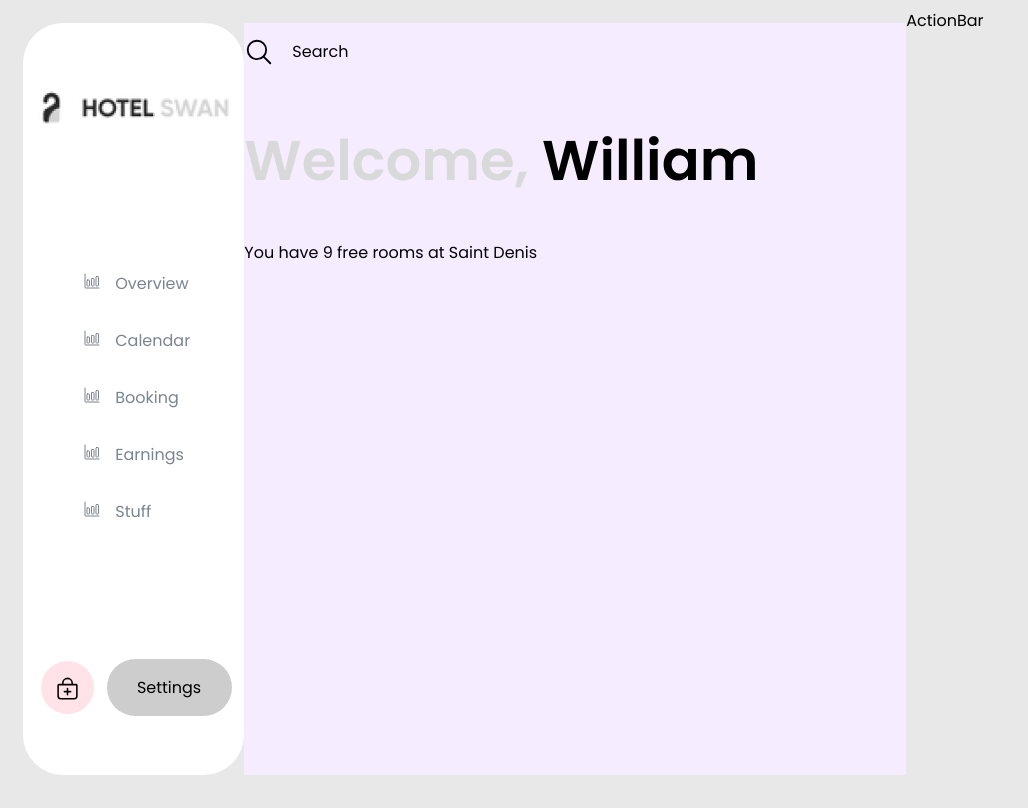
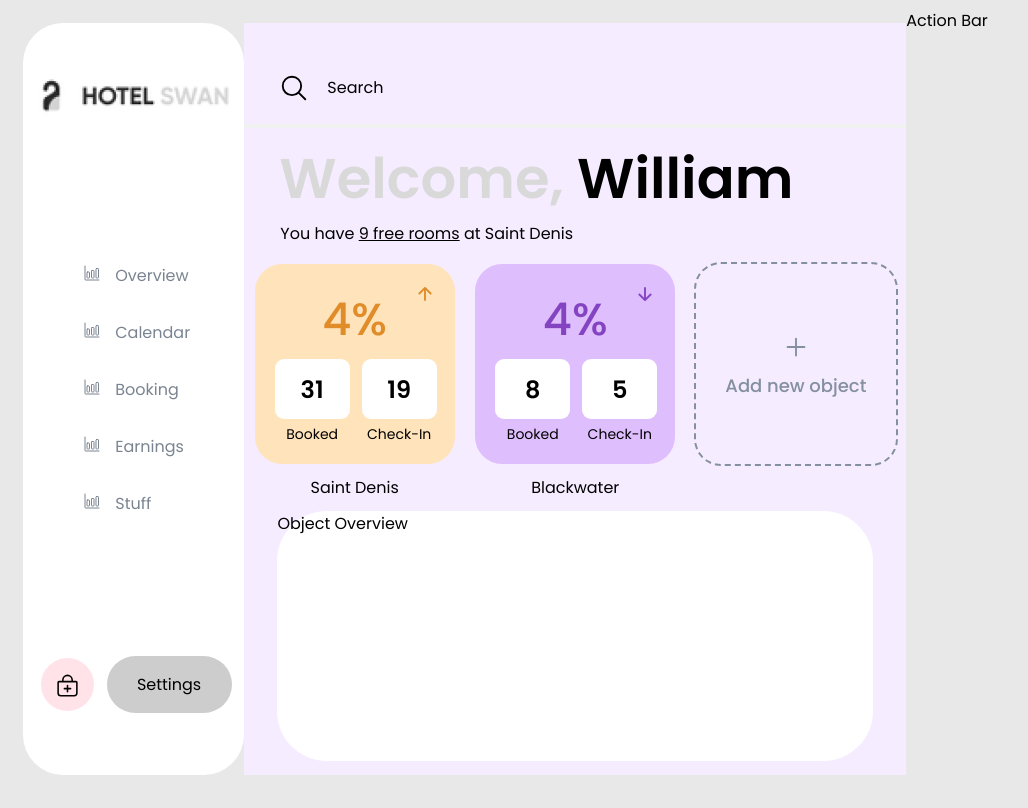
Before and after one commit to chris-vaz/HotelSwan_Dashboard, a React (Create React App) app: page / in a window 1280 px wide. Shown: the whole page, without its empty margins (0-1028 px from the left). Built offline with nearby package versions, Linux system fonts and the light colour scheme.

Commit message:
Added Main Bar

```diff
--- a/src/pages/ActionBar.jsx
+++ b/src/pages/ActionBar.jsx
@@ -4,7 +4,7 @@ import abstyle from '../styles/abstyle.css'
 const ActionBar = () => {
     return (
         <div class="action-container">
-            ActionBar
+            Action Bar
         </div>
     )
 }
--- a/src/pages/MainBar.jsx
+++ b/src/pages/MainBar.jsx
@@ -9,18 +9,51 @@ const MainBar = () => {
                     <ion-icon name="search-outline"></ion-icon>
                     <p>Search</p>
                 </div>
+                <hr class="hr-style"></hr>
+                <p class="welcome"><span class="grey-shade">Welcome, </span>William</p>
+                <p class="statement1">You have <span class="underline">9 free rooms</span> at Saint Denis</p>
 
-            <h1 class="welcome"><span class="grey-shade">Welcome, </span>William</h1>
-            <p>You have 9 free rooms at Saint Denis</p>
-
+                <div id="grid-container">
+                    <div class="grid-item1">
+                        <span id="icon-fix"><ion-icon name="arrow-up-outline"></ion-icon></span>
+                        <p class="percent-text">4%</p>
+                        <div id="flexbox">
                             <div>
-                <div></div>
-                <div></div>
-                <div></div>
+                                <div class="minibox">31</div>
+                                <p class="box-text">Booked</p>
+                            </div>
+                            <div id="margin-fix">
+                                <div class="minibox">19</div>
+                                <p class="box-text">Check-In</p>
+                            </div>
+                        </div>
+                        <p>Saint Denis</p>
+                    </div>
+                    <div class="grid-item2">
+                        <span id="icon-fix2"><ion-icon name="arrow-down-outline"></ion-icon></span>
+                        <p class="percent-text2">4%</p>
+                        <div id="flexbox">
+                            <div>
+                                <div class="minibox">8</div>
+                                <p class="box-text">Booked</p>
+                            </div>
+                            <div id="margin-fix">
+                                <div class="minibox">5</div>
+                                <p class="box-text">Check-In</p>
+                            </div>
+                        </div>
+                        <p>Blackwater</p>
+                    </div>
+                    <div class="grid-item3">
+                        <div class="add-object">
+                            <ion-icon name="add-outline"></ion-icon>
+                            <p class="add-text">Add new object</p>
+                        </div>
+                    </div>
                 </div>
 
-            <div>
-
+                <div class="object-overview">
+                    <p>Object Overview</p>
                 </div>
             </div>
         </>
--- a/src/pages/SideBar.jsx
+++ b/src/pages/SideBar.jsx
@@ -5,10 +5,10 @@ import hslogo from '../assets/hs-logo.png'
 const SideBar = () => {
     return (
         <>
-        <div class="side-container">
+            <div class="side-container">
 
                 <div class="center-div">
-                <img src={hslogo} alt="Hotel Swan Logo" class="hslogo" />
+                    <img src={hslogo} alt="Hotel Swan Logo" className="hslogo" />
                 </div>
 
                 <div class="sidebar-options">
@@ -24,7 +24,7 @@ const SideBar = () => {
                     <div class="setting-text"><p>Settings</p></div>
                 </div>
 
-        </div>
+            </div>
         </>
     )
 }
--- a/src/styles/mbstyle.css
+++ b/src/styles/mbstyle.css
@@ -1,20 +1,149 @@
-.main-container{
-    background-color:#F6ECFF;
+.main-container {
+    background-color: #F6ECFF;
     height: 94vh;
     margin-top: 15px;
-    width:52%;
+    width: 52%;
 }
-.search-section{
+
+.search-section {
+    margin-top:36px;
+    margin-left:35px;
     display: flex;
     align-items: center;
-    gap:18px;
+    gap: 18px;
 }
+
 .search-section ion-icon {
+    font-size: 30px;
+}
+
+.grey-shade {
+    color: #D9D9D9;
+}
+
+.welcome {
+    margin-left:35px;
+    font-size: 56px;
+    font-weight: 600;
+    margin-top:0;
+}
+
+.hr-style {
+    border: 2px solid #EFF2F1;
+}
+
+.statement1 {
+    margin-top: -7vh;
+    margin-left:36px;
+}
+
+.underline {
+    text-decoration: underline;
+}
+
+#grid-container {
+    width: 100%;
+    display: grid;
+    place-items: center;
+    grid-template-columns: repeat(3, 1fr);
+}
+
+.grid-item1, .grid-item2, .grid-item3 {
+    text-align: center;
+    padding: 20px;
+}
+
+.grid-item1{
+    background-color:#FFE3BB;
+    width:160px;
+    height:160px;
+    border-radius:27px;
+}
+.grid-item2{
+    background-color:#DFBEFE;
+    width:160px;
+    height:160px;
+    border-radius:27px;
+}
+.grid-item3{
+    border: 2px dashed #848FA0;
+    width:160px;
+    height:160px;
+    border-radius:27px;
+}
+#flexbox{
+    display:flex;
+    gap:12px;
+    justify-content: flex-start;
+    margin-left:0;
+}
+.minibox{
+    width:75px;
+    height:60px;
+    background-color:white;
+    border-radius:9px;
+    font-weight:600;
+    font-size:24px;
+    display:flex;
+    justify-content: space-around;
+    align-items: center;
+}
+.box-text{
+    font-size:14px;
+    margin-top:5px;
+}
+.percent-text{
+    font-size:45px;
+    font-weight:500;
+    color:#E08C29;
+    margin-top:-18px;
+    margin-bottom:5px;
+}
+.percent-text2{
+    font-size:45px;
+    font-weight:500;
+    color:#8444C2;
+    margin-top:-18px;
+    margin-bottom:5px;
+}
+#margin-fix{
+    padding-right:20px;
+}
+#icon-fix{
+    font-size:20px;
+    color:#E08C29;
+    display:flex;
+    justify-content: flex-end;
+}
+#icon-fix2{
+    font-size:20px;
+    color:#8444C2;
+    display:flex;
+    justify-content: flex-end;
+}
+.add-object{
+    display: flex;
+    flex-direction: column;
+    align-items: center;
+    margin-top:30%;
+    color:#848FA0;
+}
+.add-object ion-icon{
     font-size:30px;
+    font-weight:bold;
 }
-.grey-shade{
-    color:#D9D9D9;
+.add-text{
+    color:#848FA0;
+    font-weight:500;
+    font-size:18px;
+    margin-top:10px;
 }
-.welcome{
-    font-size:56px;
+.object-overview{
+    background-color:white;
+    width:90%;
+    height:250px;
+    margin-left:auto;
+    margin-right:auto;
+    margin-top:45px;
+    border-radius:50px;
 }
--- a/src/styles/sbstyle.css
+++ b/src/styles/sbstyle.css
@@ -6,15 +6,16 @@
     margin-top: 15px;
     padding-left: 5px;
     border-radius: 40px;
-    display:flex;
-    flex-direction:column;
-    justify-content:space-around;
+    display: flex;
+    flex-direction: column;
+    justify-content: space-around;
 }
 
 .hslogo {
     width: 208px;
     height: 54px;
     align-items: center;
+    margin-top: -15px;
 }
 
 .center-div {
@@ -27,7 +28,7 @@
     color: #7A8491;
     display: flex;
     flex-direction: column;
-    margin-left:26%;
+    margin-left: 26%;
     align-items: flex-start;
 }
 
```
Also changed, not shown: src/styles/abstyle.css (line endings or trailing spaces). Lines whose indentation alone changed are shown as unchanged.
